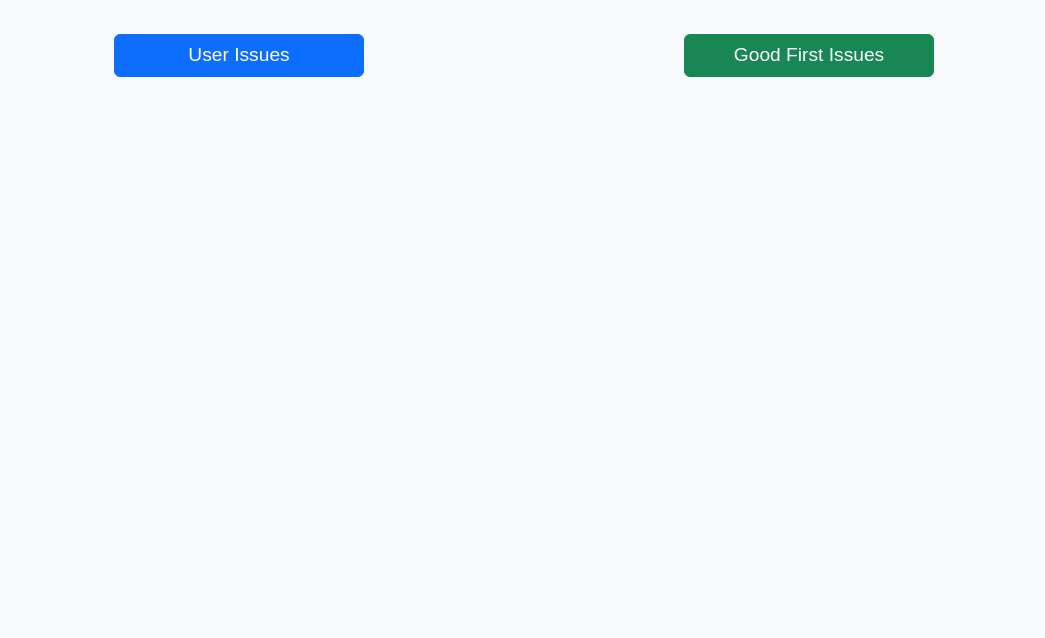
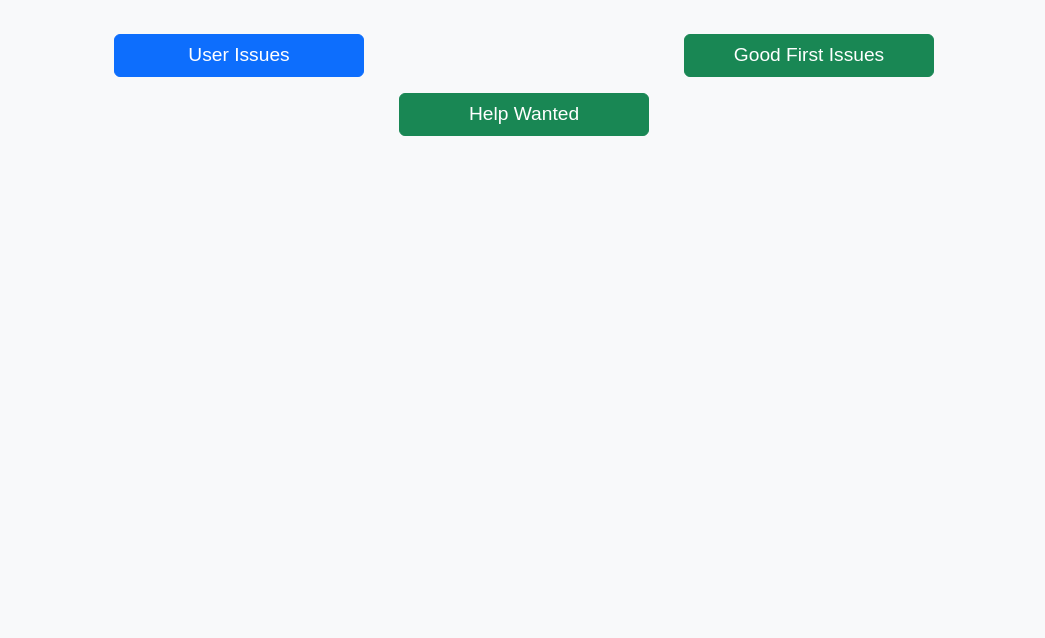
Before and after one commit to pravin-dsilva/open-source-tracker, a plain HTML site: page docs/index.html in a window 1280 px wide. Shown: the part 162-800 px from the top of the page, without its empty margins (116-1161 px from the left). Drawn offline with nearby package versions, Linux system fonts and the light colour scheme.

Commit message:
Update workflow and html
Signed-off-by: Pravin D'silva <pravin.dsilva@ibm.com>

```diff
--- a/docs/index.html
+++ b/docs/index.html
@@ -29,6 +29,9 @@
             <div class="col-md-6">
                 <a href="good_first_issues.html" class="btn btn-success btn-custom">Good First Issues</a>
             </div>
+            <div class="col-md-6">
+                <a href="help_wanted.html" class="btn btn-success btn-custom">Help Wanted</a>
+            </div>
         </div>
     </div>
 
```
Also changed, not shown: 1 other file.
